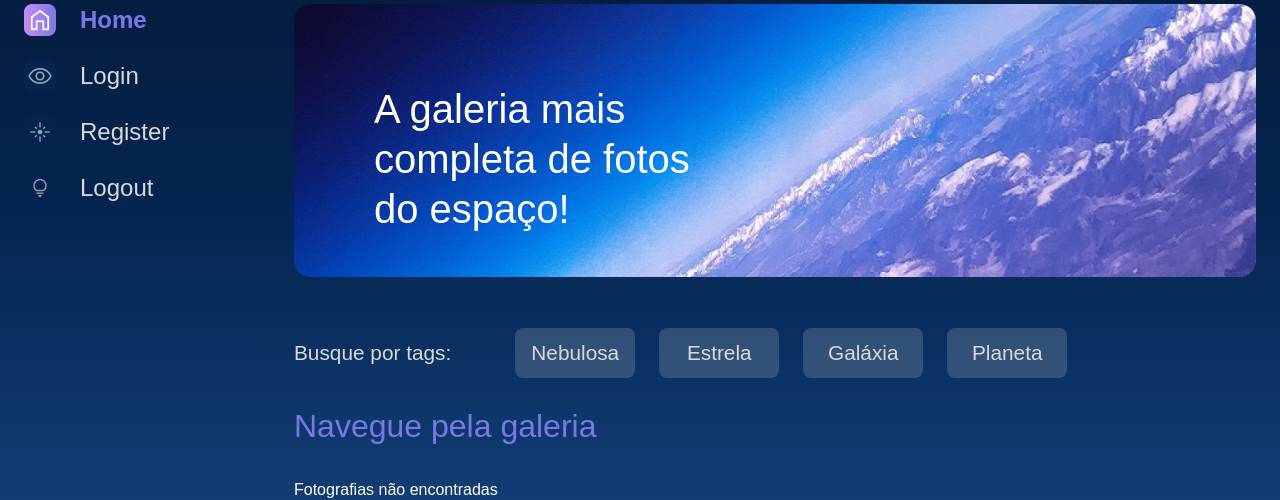
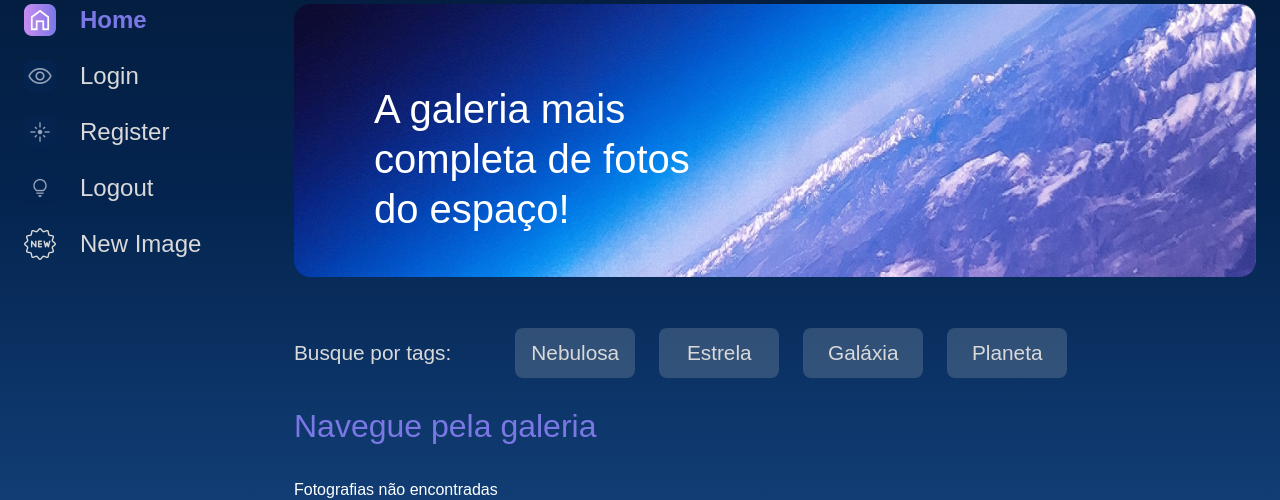
Before and after one commit to shiizuko/Django-alura-space, a Django app: page / in a window 1280 px wide. Shown: the part 205-705 px from the top of the page. Run offline with Django 4.2, Linux system fonts and the light colour scheme; the visitor is signed in with stand-in values (Sample User, id 1); data that the repository does not hold is empty.

Commit message:
url e views - new image

```diff
--- a/apps/galeria/urls.py
+++ b/apps/galeria/urls.py
@@ -1,6 +1,7 @@
 from django.contrib import admin
 from django.urls import path
-from apps.galeria.views import index, imagem, search
+from apps.galeria.views import \
+     index, imagem, search, new_image, edit_image, delete_image
 
 #criando uma lista que possui todos os endpoints da aplicação relacionada a galeria:
 
@@ -16,4 +17,13 @@ urlpatterns = [
     path('search',
          search,
          name='search'),
+     path('new-image',
+         new_image,
+         name='new_image'),
+     path('edit-image',
+         edit_image,
+         name='edit_image'),
+     path('delete-image',
+         delete_image,
+         name='delete_image'),
 ]
--- a/apps/galeria/views.py
+++ b/apps/galeria/views.py
@@ -26,3 +26,12 @@ def search(request):
         if search_name:
             photographys = photographys.filter(name__icontains=search_name)
     return render(request, "galeria/search.html", {"cards": photographys})
+
+def new_image(request):
+    return render(request, 'galeria/new_image.html')
+
+def edit_image(request):
+    pass
+
+def delete_image(request):
+    pass
--- /dev/null
+++ b/templates/galeria/new_image.html
@@ -0,0 +1 @@
+<h1>nova imagem!</h1>
--- a/templates/partials/_header.html
+++ b/templates/partials/_header.html
@@ -22,5 +22,6 @@
                 <a href="{% url 'login'%}"><img src="{% static '/assets/ícones/1x/Mais vistas - inativo.png' %}"> Login</a>
                 <a href="{% url 'register'%}"><img src="{% static '/assets/ícones/1x/Novas - inativo.png' %}"> Register</a>
                 <a href="{% url 'logout' %}"><img src="{% static '/assets/ícones/1x/Surpreenda-me - inativo.png' %}"> Logout</a>
+                <a href="{% url 'new_image' %}"><img src="{% static '/assets/ícones/1x/new.png' %}"> New Image</a>
             </nav>
         </section>
```
Also changed, not shown: setup/static/assets/ícones/1x/new.png (added).
